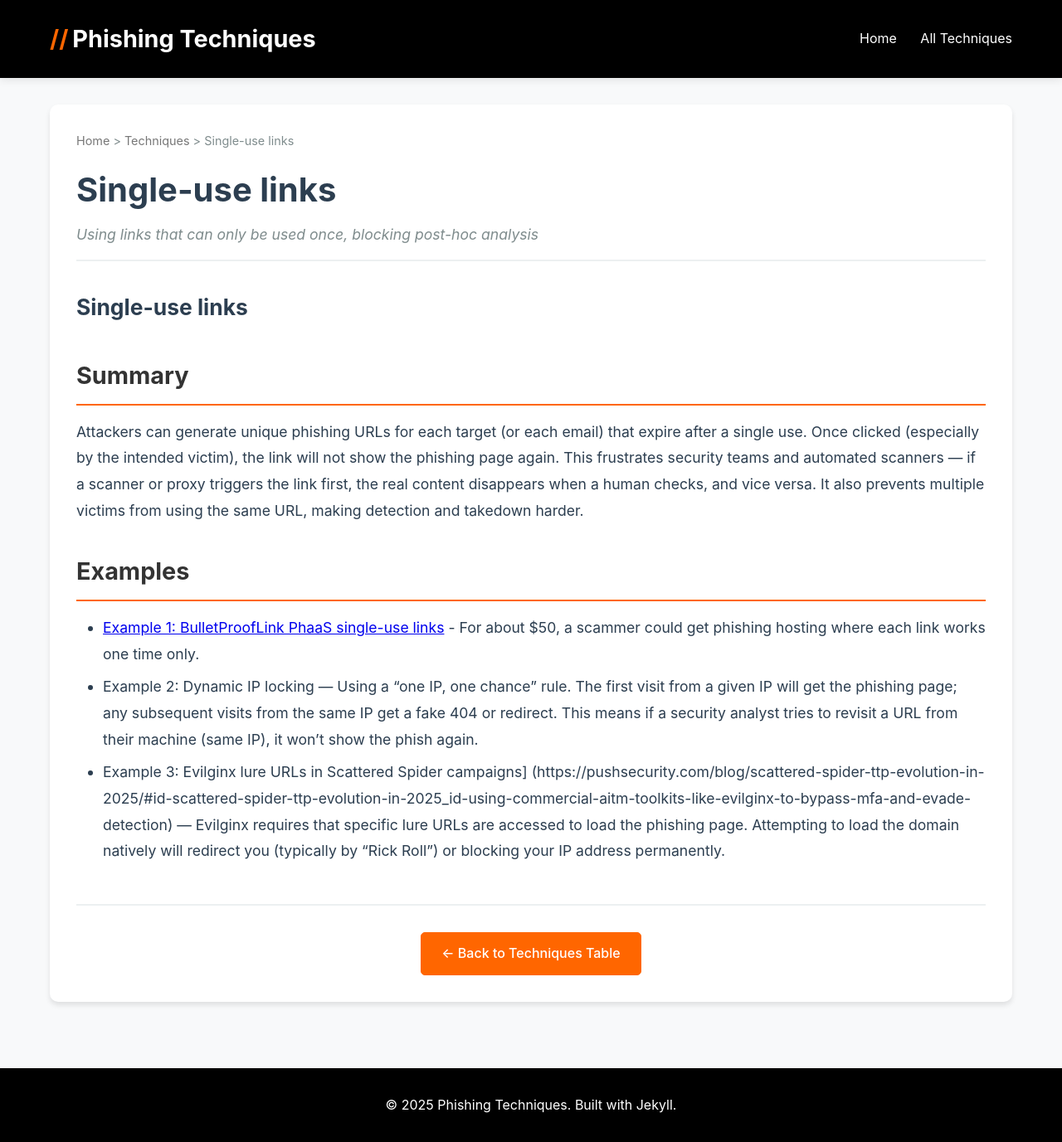
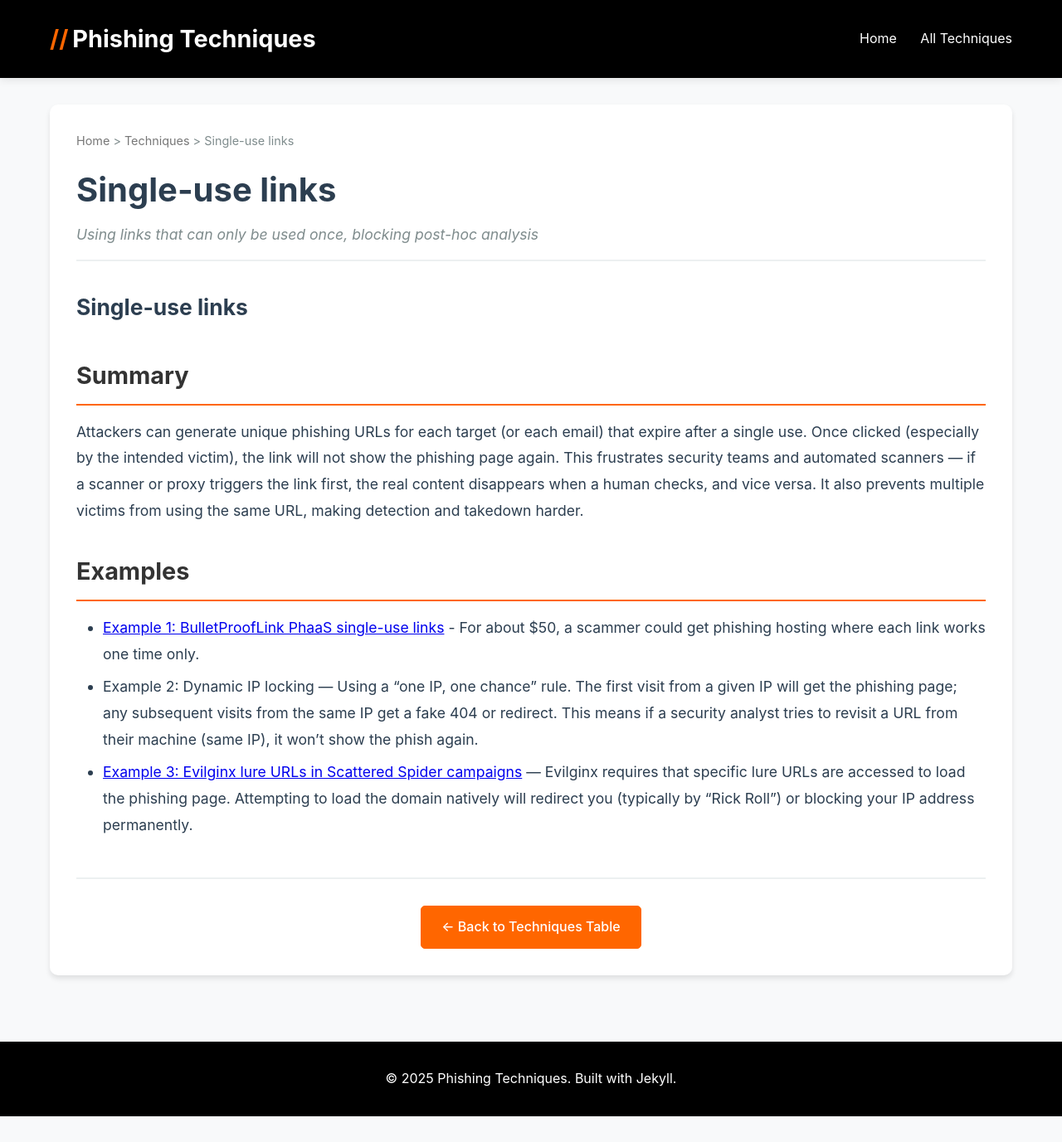
Before and after one commit to pushsecurity/phishing-techniques, a Jekyll site: the page built from _techniques/single-use-links.md, in a window 1280 px wide. Shown: the whole page at 83% size. Built offline with Jekyll 4.4.1, drawn with Linux system fonts in a browser that asks for light colours; after the commit the page ends 1346 px from its top, so only the background shows below that.

Commit message:
Update single-use-links.md
fixed errors

```diff
--- a/_techniques/single-use-links.md
+++ b/_techniques/single-use-links.md
@@ -14,4 +14,4 @@ Attackers can generate unique phishing URLs for each target (or each email) that
 
 - [Example 1: BulletProofLink PhaaS single-use links](https://www.exploitone.com/tutorials/how-bulletprooflink-anthrax-works-famous-deep-web-phishing-as-a-service-phaas-tool/#:~:text=Support%20and%20hosting) - For about $50, a scammer could get phishing hosting where each link works one time only.
 - Example 2: Dynamic IP locking — Using a “one IP, one chance” rule. The first visit from a given IP will get the phishing page; any subsequent visits from the same IP get a fake 404 or redirect. This means if a security analyst tries to revisit a URL from their machine (same IP), it won’t show the phish again.
-- Example 3: Evilginx lure URLs in Scattered Spider campaigns] (https://pushsecurity.com/blog/scattered-spider-ttp-evolution-in-2025/#id-scattered-spider-ttp-evolution-in-2025_id-using-commercial-aitm-toolkits-like-evilginx-to-bypass-mfa-and-evade-detection) — Evilginx requires that specific lure URLs are accessed to load the phishing page. Attempting to load the domain natively will redirect you (typically by "Rick Roll") or blocking your IP address permanently.
+- [Example 3: Evilginx lure URLs in Scattered Spider campaigns](https://pushsecurity.com/blog/scattered-spider-ttp-evolution-in-2025/#id-scattered-spider-ttp-evolution-in-2025_id-using-commercial-aitm-toolkits-like-evilginx-to-bypass-mfa-and-evade-detection) — Evilginx requires that specific lure URLs are accessed to load the phishing page. Attempting to load the domain natively will redirect you (typically by "Rick Roll") or blocking your IP address permanently.
```
